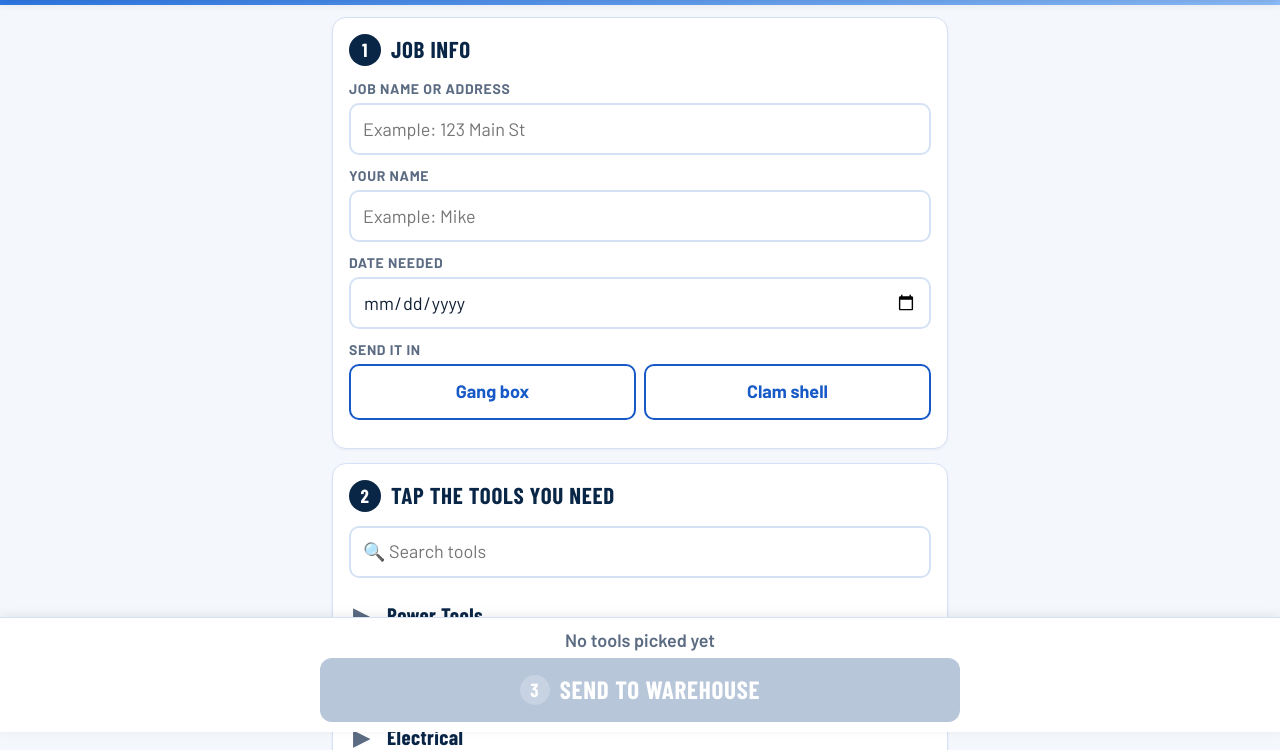
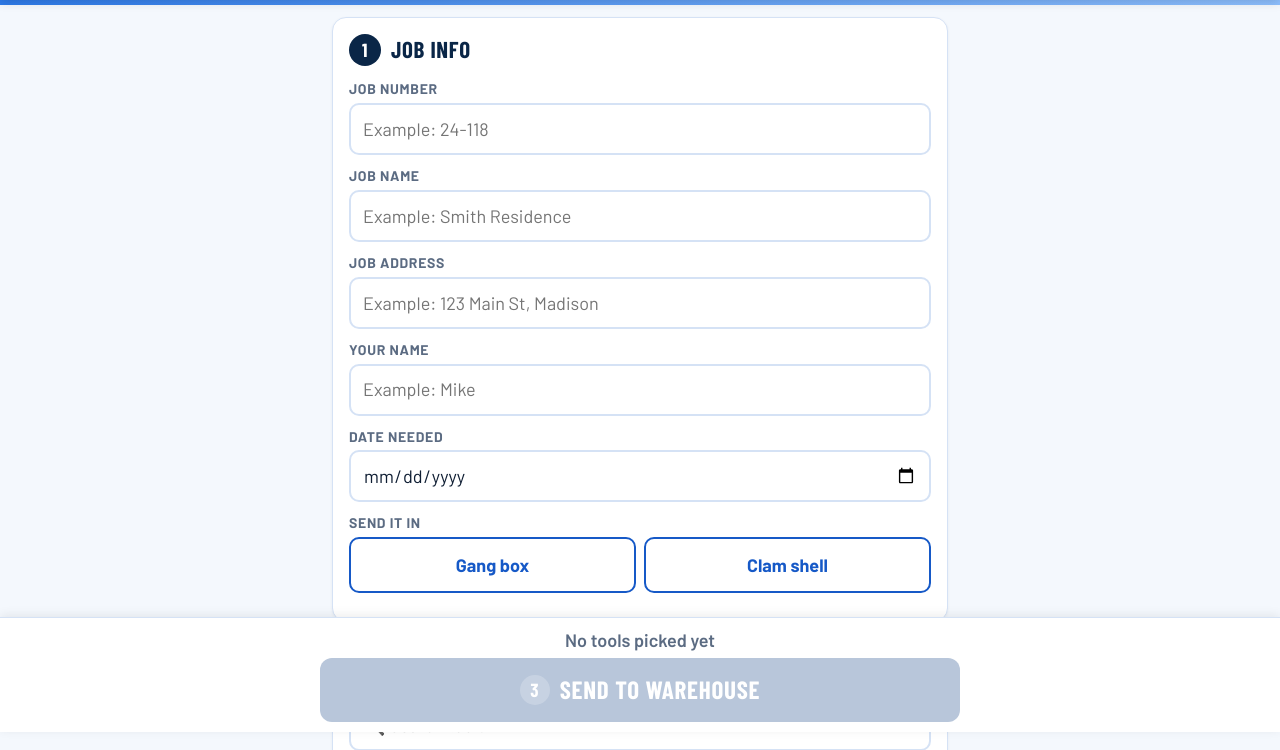
Before and after one commit to ajpirone-hash/Cmod, a web app: page / in a window 1280 px wide. Shown: the part 68-818 px from the top of the page. Run offline with its HTML, style and script files only (its server is not run), Linux system fonts and the light colour scheme; data that the repository does not hold is empty.

Commit message:
Split job info into job number, job name, and job address
All three fields show up in the review screen, the email, and the spreadsheet.

Co-Authored-By: Claude Opus 5.5 <noreply@anthropic.com>
Claude-Session: https://claude.ai/code/session_01ArGKrv8kxEUR15msH7fgDC

```diff
--- a/webapp/app.js
+++ b/webapp/app.js
@@ -10,7 +10,7 @@
   var state = load();
 
   function load() {
-    var empty = { job: { jobName: "", requestedBy: "", dateNeeded: "", container: "" }, picks: {}, custom: [], open: {}, tipDismissed: false, warehouseEmail: "" };
+    var empty = { job: { jobNumber: "", jobName: "", jobAddress: "", requestedBy: "", dateNeeded: "", container: "" }, picks: {}, custom: [], open: {}, tipDismissed: false, warehouseEmail: "" };
     try {
       var raw = localStorage.getItem(STORE_KEY);
       if (!raw) return empty;
@@ -74,7 +74,7 @@
   // ---------- Elements ----------
   var $ = function (id) { return document.getElementById(id); };
   var els = {
-    title: $("title"), jobName: $("jobName"), requestedBy: $("requestedBy"), dateNeeded: $("dateNeeded"),
+    title: $("title"), jobNumber: $("jobNumber"), jobName: $("jobName"), jobAddress: $("jobAddress"), requestedBy: $("requestedBy"), dateNeeded: $("dateNeeded"),
     search: $("search"), toolList: $("toolList"), addToolBtn: $("addToolBtn"),
     countText: $("countText"), sendBtn: $("sendBtn"), menuBtn: $("menuBtn"),
     modal: $("modal"), modalTitle: $("modalTitle"), modalBody: $("modalBody"), modalActions: $("modalActions"),
@@ -94,7 +94,7 @@
   }
 
   // ---------- Job info ----------
-  ["jobName", "requestedBy", "dateNeeded"].forEach(function (key) {
+  ["jobNumber", "jobName", "jobAddress", "requestedBy", "dateNeeded"].forEach(function (key) {
     els[key].value = state.job[key] || "";
     els[key].addEventListener("input", function () { state.job[key] = els[key].value; save(); });
   });
@@ -320,22 +320,27 @@
   }
 
   function buildCsv(job, lines) {
-    var rows = [["Job", "Requested By", "Date Needed", "Send In", "Category", "Tool", "Size / Length", "Qty", "Notes"]];
+    var rows = [["Job #", "Job Name", "Job Address", "Requested By", "Date Needed", "Send In", "Category", "Tool", "Size / Length", "Qty", "Notes"]];
     lines.forEach(function (l) {
-      rows.push([job.jobName.trim(), job.requestedBy.trim(), prettyDate(job.dateNeeded), job.container || "", l.category, l.tool, l.option, String(l.qty), l.note]);
+      rows.push([job.jobNumber.trim(), job.jobName.trim(), job.jobAddress.trim(), job.requestedBy.trim(), prettyDate(job.dateNeeded), job.container || "", l.category, l.tool, l.option, String(l.qty), l.note]);
     });
     return "﻿" + rows.map(function (r) { return r.map(csvCell).join(","); }).join("\r\n") + "\r\n";
   }
 
   function fileName(job) {
-    var part = job.jobName.trim().replace(/[^A-Za-z0-9-]+/g, "_").replace(/^_+|_+$/g, "").slice(0, 40);
+    var part = [job.jobNumber.trim(), job.jobName.trim()].filter(Boolean).join(" ").replace(/[^A-Za-z0-9-]+/g, "_").replace(/^_+|_+$/g, "").slice(0, 40);
     var d = new Date();
     var today = d.getFullYear() + "-" + String(d.getMonth() + 1).padStart(2, "0") + "-" + String(d.getDate()).padStart(2, "0");
     return "GangBox_" + (part ? part + "_" : "") + today + ".csv";
   }
 
+  function jobLabel(job) {
+    var n = job.jobNumber.trim(), m = job.jobName.trim();
+    return n && m ? "#" + n + " " + m : (n ? "#" + n : m);
+  }
+
   function subjectLine(job) {
-    return (CONFIG.company ? CONFIG.company + " " : "") + "Gang box list - " + (job.jobName.trim() || "No job name") +
+    return (CONFIG.company ? CONFIG.company + " " : "") + "Gang box list - " + (jobLabel(job) || "No job name") +
       (job.dateNeeded ? " (needed " + prettyDate(job.dateNeeded) + ")" : "");
   }
 
@@ -349,7 +354,9 @@
 
   function plainText(job, lines) {
     var t = "Gang box tool list (" + lines.length + (lines.length === 1 ? " item" : " items") + ")\n\n";
+    if (job.jobNumber.trim()) t += "Job #: " + job.jobNumber.trim() + "\n";
     if (job.jobName.trim()) t += "Job: " + job.jobName.trim() + "\n";
+    if (job.jobAddress.trim()) t += "Address: " + job.jobAddress.trim() + "\n";
     if (job.requestedBy.trim()) t += "Requested by: " + job.requestedBy.trim() + "\n";
     if (job.dateNeeded) t += "Needed: " + prettyDate(job.dateNeeded) + "\n";
     if (job.container) t += "Send in: " + job.container + "\n";
@@ -366,7 +373,8 @@
     var job = state.job;
     var lines = orderLines();
     var warn = "";
-    if (!job.jobName.trim()) warn += '<p class="warn">⚠ No job name. The warehouse won\'t know where this goes.</p>';
+    if (!job.jobName.trim() && !job.jobNumber.trim()) warn += '<p class="warn">⚠ No job number or name. The warehouse won\'t know where this goes.</p>';
+    if (!job.jobAddress.trim()) warn += '<p class="warn">⚠ No job address.</p>';
     lines.forEach(function (l) {
       if (l.needsOption && !l.option) warn += '<p class="warn">⚠ ' + esc(l.tool) + ": pick the " + esc(l.optionLabel.toLowerCase()) + ".</p>";
     });
@@ -375,7 +383,7 @@
     var list = "<ul>" + lines.map(function (l) {
       return "<li><b>" + l.qty + " ×</b> " + esc(l.tool) + (l.option ? ", <b>" + esc(optionText(l)) + "</b>" : "") + (l.note ? " <span class='small'>(" + esc(l.note) + ")</span>" : "") + "</li>";
     }).join("") + "</ul>";
-    var head = job.jobName.trim() ? "<p><b>Job:</b> " + esc(job.jobName) + (job.dateNeeded ? "<br><b>Needed:</b> " + esc(prettyDate(job.dateNeeded)) : "") + (job.container ? "<br><b>Send in:</b> " + esc(job.container) : "") + "</p>" : "";
+    var head = jobLabel(job) ? "<p><b>Job:</b> " + esc(jobLabel(job)) + (job.jobAddress.trim() ? "<br><b>Address:</b> " + esc(job.jobAddress) : "") + (job.dateNeeded ? "<br><b>Needed:</b> " + esc(prettyDate(job.dateNeeded)) : "") + (job.container ? "<br><b>Send in:</b> " + esc(job.container) : "") + "</p>" : "";
 
     var actions = [];
     var note;
@@ -404,7 +412,9 @@
     form.append("_subject", subjectLine(job));
     form.append("_template", "table");
     form.append("_captcha", "false");
+    form.append("Job number", job.jobNumber.trim() || "(not given)");
     form.append("Job", job.jobName.trim() || "(no job name)");
+    form.append("Job address", job.jobAddress.trim() || "(not given)");
     form.append("Requested by", job.requestedBy.trim() || "(no name)");
     form.append("Date needed", prettyDate(job.dateNeeded) || "(not given)");
     form.append("Send in", job.container || "(not picked)");
@@ -485,8 +495,8 @@
 
   function clearChecks() {
     state.picks = {};
-    state.job.jobName = ""; state.job.dateNeeded = ""; state.job.container = ""; showContainer();
-    els.jobName.value = ""; els.dateNeeded.value = "";
+    state.job.jobNumber = ""; state.job.jobName = ""; state.job.jobAddress = ""; state.job.dateNeeded = ""; state.job.container = ""; showContainer();
+    els.jobNumber.value = ""; els.jobName.value = ""; els.jobAddress.value = ""; els.dateNeeded.value = "";
     save(); render();
   }
 
@@ -494,7 +504,7 @@
   els.menuBtn.addEventListener("click", function () {
     openModal("Options", "", [
       { label: "Start a new list (clear all checks)", style: "btn-outline", onClick: function () {
-        confirmBox("Clear all checks?", "This unchecks every tool and clears the job name and date. Your name stays.", "Clear it", clearChecks, true);
+        confirmBox("Clear all checks?", "This unchecks every tool and clears the job number, name, address and date. Your name stays.", "Clear it", clearChecks, true);
       } },
       { label: "How to put this on my home screen", style: "btn-outline", onClick: function () { closeModal(); showInstallTip(true); } },
       { label: "Close", style: "btn-plain", onClick: closeModal },
--- a/webapp/index.html
+++ b/webapp/index.html
@@ -16,7 +16,7 @@
   <link rel="preconnect" href="https://fonts.googleapis.com">
   <link rel="preconnect" href="https://fonts.gstatic.com" crossorigin>
   <link href="https://fonts.googleapis.com/css2?family=Barlow:wght@400;500;600;700&family=Barlow+Condensed:wght@600;700&display=swap" rel="stylesheet">
-  <link rel="stylesheet" href="styles.css?v=9">
+  <link rel="stylesheet" href="styles.css?v=10">
 </head>
 <body>
   <header class="topbar">
@@ -43,8 +43,16 @@
     <section class="card" aria-labelledby="jobHeading">
       <h2 id="jobHeading"><span class="step">1</span>Job info</h2>
       <label class="field">
-        <span>Job name or address</span>
-        <input id="jobName" type="text" autocomplete="off" autocapitalize="words" placeholder="Example: 123 Main St">
+        <span>Job number</span>
+        <input id="jobNumber" type="text" inputmode="text" autocomplete="off" autocapitalize="characters" placeholder="Example: 24-118">
+      </label>
+      <label class="field">
+        <span>Job name</span>
+        <input id="jobName" type="text" autocomplete="off" autocapitalize="words" placeholder="Example: Smith Residence">
+      </label>
+      <label class="field">
+        <span>Job address</span>
+        <input id="jobAddress" type="text" autocomplete="off" autocapitalize="words" placeholder="Example: 123 Main St, Madison">
       </label>
       <label class="field">
         <span>Your name</span>
@@ -91,8 +99,8 @@
 
   <div id="toast" class="toast" hidden></div>
 
-  <script src="config.js?v=9"></script>
-  <script src="tools.js?v=9"></script>
-  <script src="app.js?v=9"></script>
+  <script src="config.js?v=10"></script>
+  <script src="tools.js?v=10"></script>
+  <script src="app.js?v=10"></script>
 </body>
 </html>
--- a/webapp/sw.js
+++ b/webapp/sw.js
@@ -1,7 +1,7 @@
 // Keeps the app working with no signal. Bump VERSION when files change.
-var VERSION = "gangbox-v9";
+var VERSION = "gangbox-v10";
 var FILES = [
-  "./", "index.html", "styles.css?v=9", "app.js?v=9", "tools.js?v=9", "config.js?v=9", "manifest.webmanifest",
+  "./", "index.html", "styles.css?v=10", "app.js?v=10", "tools.js?v=10", "config.js?v=10", "manifest.webmanifest",
   "icons/icon-192.png", "icons/icon-512.png", "icons/apple-touch-icon.png",
 ];
 
```
